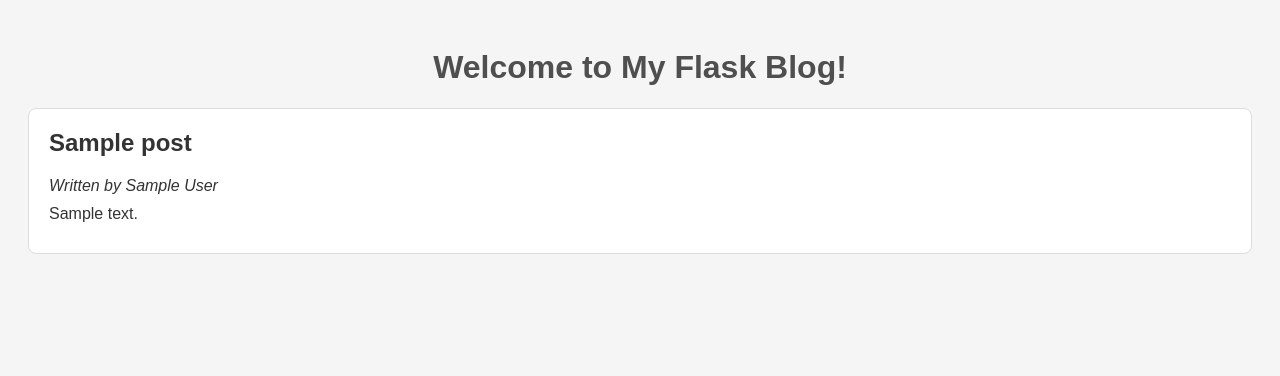
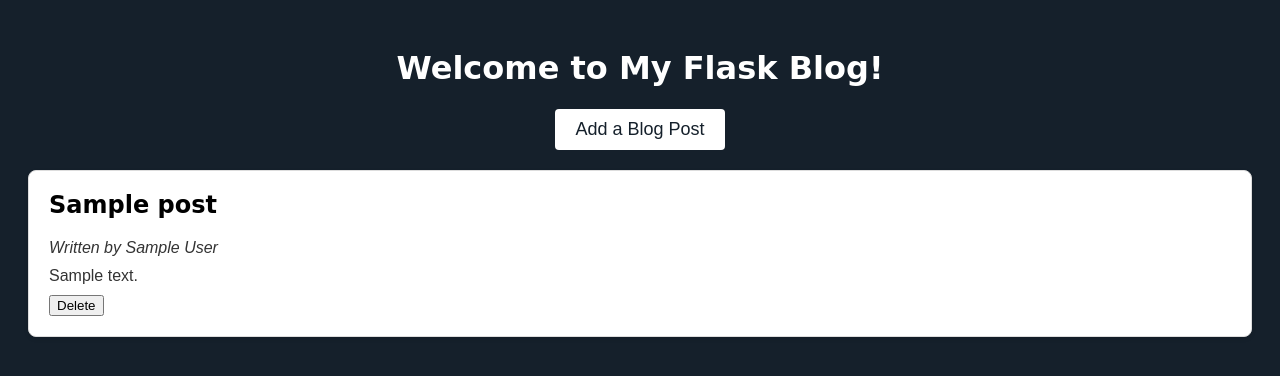
Before and after one commit to JuliaRoughley/blog_application, a Flask app: template templates/index.html in a window 1280 px wide. Shown: the top 376 px of the page. Run offline with Flask 3, Linux system fonts and the light colour scheme; the template is opened without the code that fills it: most values are stand-ins (such as "Sample title", 1, 10 or a date in 2020).

Commit message:
added the ability to delete blog posts - buttons and the route

```diff
--- a/app.py
+++ b/app.py
@@ -36,6 +36,18 @@ def add():
     return render_template('add.html')
 
 
+@app.route('/delete/<int:post_id>', methods=['POST'])
+def delete(post_id):
+    """Finds the blog post with the given id and removes it from the list, then redirects back to the home page"""
+    for post in blog_posts:
+        if post['id'] == post_id:
+            blog_posts.remove(post)
+            break
+
+    return redirect(url_for('index'))
+
+
+
 @app.route('/')
 def index():
     """Pass the blog_posts list to the index.html template"""
--- a/static/style.css
+++ b/static/style.css
@@ -1,27 +1,69 @@
 body {
   font-family: Arial, sans-serif;
-    background-color: #F5F5F5;
+  background-color: #15202b;
   padding: 20px;
-    color: #333;
+  color: #fff;
 }
 
 h1 {
   text-align: center;
-    color: #4F4F4F;
+  color: #fff;
+  font-family: 'Cursive', cursive;
+}
+
+.post-container {
+  display: flex;
+  flex-wrap: wrap;
+  justify-content: space-between;
 }
 
 .post {
-    background-color: #FFF;
-    border: 1px solid #DDD;
+  flex-basis: calc(33.33% - 20px);
+  background-color: #fff;
+  border: 1px solid #ddd;
   padding: 20px;
   margin-bottom: 20px;
   border-radius: 8px;
+  box-shadow: 0 2px 4px rgba(0, 0, 0, 0.1);
 }
 
 .post h2 {
   margin-top: 0;
+  font-size: 24px;
+  color: #000;
+  font-family: 'Cursive', cursive;
 }
 
 .post p {
   margin: 10px 0;
+  color: #333;
 }
+
+.post .author {
+  font-style: italic;
+  color: #777;
+}
+
+.post .content {
+  color: #333;
+}
+.add-link {
+  text-align: center;
+  margin-bottom: 20px;
+}
+
+.add-link a {
+  display: inline-block;
+  padding: 10px 20px;
+  background-color: #fff;
+  color: #15202b;
+  font-size: 18px;
+  text-decoration: none;
+  border-radius: 4px;
+  transition: background-color 0.3s ease;
+}
+
+.add-link a:hover {
+  background-color: #15202b;
+  color: #fff;
+}
--- a/storage.json
+++ b/storage.json
@@ -1,4 +1 @@
-[
-    {"post_id": 1, "author": "John Doe", "title": "First Post", "content": "This is my first post."},
-    {"post_id": 2, "author": "Jane Doe", "title": "Second Post", "content": "This is another post."}
-]
+[{"post_id": 1, "author": "John Doe", "title": "First Post", "content": "This is my first post."}, {"post_id": 2, "author": "Jane Doe", "title": "Second Post", "content": "This is another post."}, {"id": "5588e503-797a-48a5-a4d3-7b6ebf1396e3", "title": "Blog Post 3", "author": "Dr Julia Roughley", "content": "testing to see if I can code!"}]
--- a/templates/index.html
+++ b/templates/index.html
@@ -9,11 +9,18 @@
 <body>
     <h1>Welcome to My Flask Blog!</h1>
 
+    <div class="add-link">
+        <a href="{{ url_for('add') }}">Add a Blog Post</a>
+    </div>
+
     {% for post in posts %}
     <div class="post">
         <h2>{{  post['title']  }}</h2>
         <p><em>Written by {{  post['author']  }}</em></p>
         <p>{{  post['content']  }}</p>
+        <form action="{{ url_for('delete', post_id=post['id']) }}" method="POST" class="delete-form">
+            <button type="submit" class="delete-button">Delete</button>
+        </form>
     </div>
     {% endfor %}
 </body>
```
Lines whose indentation alone changed are shown as unchanged.
